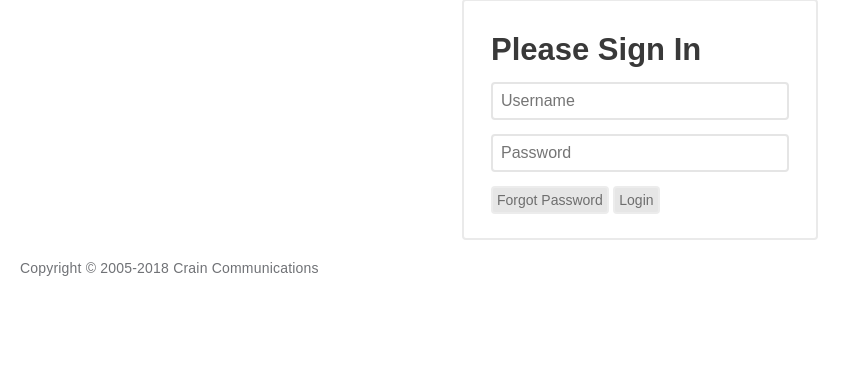
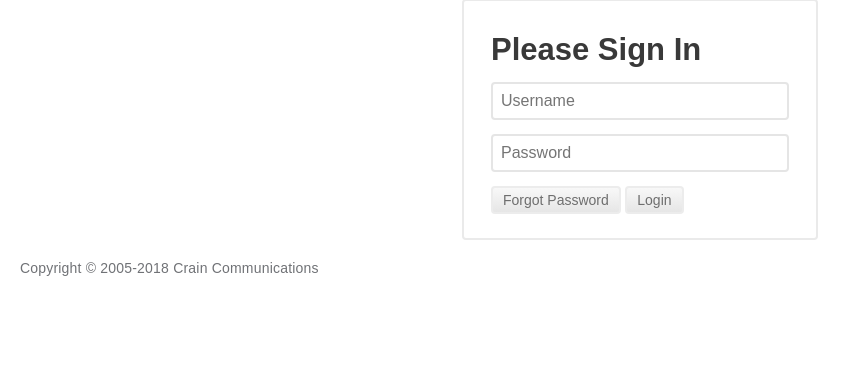
Before and after one commit to psanjeetprdxn/NEWSMAG, a PHP site: page /admin/login.php in a window 1280 px wide. Shown: the part 63-439 px from the top of the page, without its empty margins (0-861 px from the left). Run offline with PHP 8.4, Linux system fonts and the light colour scheme.

Commit message:
admin login and signup registration styling added

```diff
--- a/assets/css/style.css
+++ b/assets/css/style.css
@@ -246,12 +246,19 @@ aside nav a:hover { color: #a3a4a7; }
 
 .form-button input[type=submit],
 .form-button a {
-  padding: 4px 4px 4px;
+  padding: 4px 10px 4px;
   border: 2px solid #ececec;
-  background-color: #e6e6e6;
+  background: linear-gradient(180deg, #f8f8f8, #e6e6e6);
   border-radius: 4px;
   color: #6e6e6e;
   font-size: 14px;
   font-weight: 500;
   outline: none;
 }
+
+.form-button input[type=submit]:hover,
+.form-button a:hover {
+  border: 2px solid #0d52c3;
+  background: linear-gradient(180deg, #007ec4, #0d52c3);
+  color: #fff;
+}
```
